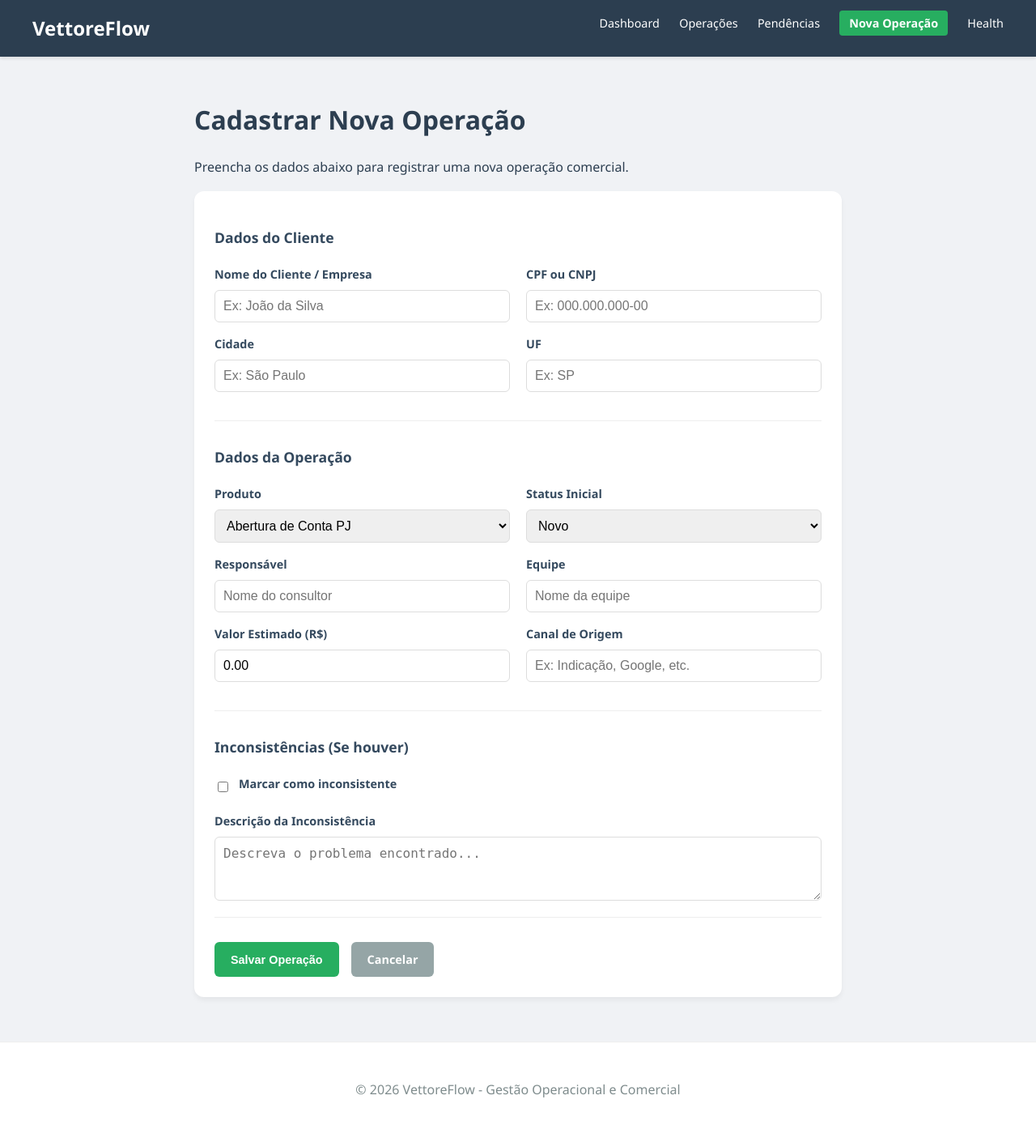
After one commit to lucasferreiralima/API-Flask-1, a Flask app: template app/templates/form_operacao.html in a window 1280 px wide. The commit adds this page. Shown: the whole page at 81% size. Run offline with Flask 3, Linux system fonts and the light colour scheme; the template is opened without the code that fills it, so the values that code supplies are empty.

Commit message:
Inseri uma pagina para incluir operações manualmente

```diff
--- a/app/static/css/style.css
+++ b/app/static/css/style.css
@@ -168,3 +168,107 @@ footer {
     color: #7f8c8d;
     border-top: 1px solid #eee;
 }
+
+/* Form Styles */
+.form-container {
+    max-width: 800px;
+    margin: auto;
+}
+
+.form-section {
+    margin-bottom: 30px;
+    padding-bottom: 20px;
+    border-bottom: 1px solid #eee;
+}
+
+.form-section h3 {
+    font-size: 1.1rem;
+    margin-bottom: 20px;
+    color: var(--secondary);
+}
+
+.form-row {
+    display: flex;
+    gap: 20px;
+    margin-bottom: 15px;
+}
+
+.form-group {
+    flex: 1;
+    display: flex;
+    flex-direction: column;
+}
+
+.form-group label {
+    font-size: 0.9rem;
+    font-weight: bold;
+    margin-bottom: 8px;
+    color: var(--secondary);
+}
+
+.form-group input, .form-group select, .form-group textarea {
+    padding: 10px;
+    border: 1px solid #ddd;
+    border-radius: 6px;
+    font-size: 1rem;
+}
+
+.checkbox-group {
+    flex-direction: row;
+    align-items: center;
+    gap: 10px;
+    margin-bottom: 15px;
+}
+
+.checkbox-group input {
+    width: auto;
+}
+
+/* Buttons */
+.btn {
+    padding: 10px 20px;
+    border-radius: 6px;
+    border: none;
+    cursor: pointer;
+    font-weight: bold;
+    text-decoration: none;
+    display: inline-block;
+    font-size: 0.9rem;
+}
+
+.btn-primary { background: var(--success); color: white; }
+.btn-primary:hover { background: #219150; }
+.btn-secondary { background: #95a5a6; color: white; }
+.btn-secondary:hover { background: #7f8c8d; }
+
+.btn-nav {
+    background: var(--success);
+    color: white !important;
+    padding: 6px 12px;
+    border-radius: 4px;
+    font-weight: bold;
+    text-decoration: none;
+}
+
+.form-actions {
+    display: flex;
+    gap: 15px;
+    margin-top: 20px;
+}
+
+/* Sorting Headers */
+.sortable {
+    cursor: pointer;
+    position: relative;
+    padding-right: 20px !important;
+}
+
+.sortable:after {
+    content: '↕';
+    position: absolute;
+    right: 8px;
+    color: #ccc;
+}
+
+.sort-asc:after { content: '↑'; color: var(--primary); }
+.sort-desc:after { content: '↓'; color: var(--primary); }
--- a/app/static/js/main.js
+++ b/app/static/js/main.js
@@ -1 +1,34 @@
-console.log("Interface carregada com sucesso!");
+document.addEventListener('DOMContentLoaded', function() {
+    console.log("VettoreFlow UI carregada!");
+
+    // Sistema de ordenação de tabelas
+    const getCellValue = (tr, idx) => tr.children[idx].innerText || tr.children[idx].textContent;
+
+    const comparer = (idx, asc) => (a, b) => ((v1, v2) =>
+        v1 !== '' && v2 !== '' && !isNaN(v1) && !isNaN(v2) ? v1 - v2 : v1.toString().localeCompare(v2)
+    )(getCellValue(asc ? a : b, idx), getCellValue(asc ? b : a, idx));
+
+    document.querySelectorAll('th.sortable').forEach(th => th.addEventListener('click', (() => {
+        const table = th.closest('table');
+        const tbody = table.querySelector('tbody');
+
+        // Alternar direção
+        const currentAsc = th.classList.contains('sort-asc');
+
+        // Limpar outras colunas
+        table.querySelectorAll('th').forEach(header => {
+            header.classList.remove('sort-asc', 'sort-desc');
+        });
+
+        // Aplicar nova direção
+        if (currentAsc) {
+            th.classList.add('sort-desc');
+        } else {
+            th.classList.add('sort-asc');
+        }
+
+        Array.from(tbody.querySelectorAll('tr'))
+            .sort(comparer(Array.from(th.parentNode.children).indexOf(th), !currentAsc))
+            .forEach(tr => tbody.appendChild(tr));
+    })));
+});
--- a/app/templates/base.html
+++ b/app/templates/base.html
@@ -14,6 +14,7 @@
                 <a href="{{ url_for('web.index') }}">Dashboard</a>
                 <a href="{{ url_for('web.listar_operacoes') }}">Operações</a>
                 <a href="{{ url_for('web.listar_pendencias') }}">Pendências</a>
+                <a href="{{ url_for('web.nova_operacao') }}" class="btn-nav">Nova Operação</a>
                 <a href="/api/health" target="_blank">Health</a>
             </div>
         </nav>
--- /dev/null
+++ b/app/templates/form_operacao.html
@@ -0,0 +1,105 @@
+{% extends "base.html" %}
+
+{% block title %}Nova Operação - VettoreFlow{% endblock %}
+
+{% block content %}
+    <div class="form-container">
+        <h1>Cadastrar Nova Operação</h1>
+        <p>Preencha os dados abaixo para registrar uma nova operação comercial.</p>
+
+        <div class="card">
+            <form action="{{ url_for('web.nova_operacao') }}" method="POST" class="vettore-form">
+                <div class="form-section">
+                    <h3>Dados do Cliente</h3>
+                    <div class="form-row">
+                        <div class="form-group">
+                            <label for="cliente_nome">Nome do Cliente / Empresa</label>
+                            <input type="text" id="cliente_nome" name="cliente_nome" required placeholder="Ex: João da Silva">
+                        </div>
+                        <div class="form-group">
+                            <label for="cpf_cnpj">CPF ou CNPJ</label>
+                            <input type="text" id="cpf_cnpj" name="cpf_cnpj" required placeholder="Ex: 000.000.000-00">
+                        </div>
+                    </div>
+                    <div class="form-row">
+                        <div class="form-group">
+                            <label for="cidade">Cidade</label>
+                            <input type="text" id="cidade" name="cidade" placeholder="Ex: São Paulo">
+                        </div>
+                        <div class="form-group">
+                            <label for="uf">UF</label>
+                            <input type="text" id="uf" name="uf" maxlength="2" placeholder="Ex: SP">
+                        </div>
+                    </div>
+                </div>
+
+                <div class="form-section">
+                    <h3>Dados da Operação</h3>
+                    <div class="form-row">
+                        <div class="form-group">
+                            <label for="produto">Produto</label>
+                            <select id="produto" name="produto" required>
+                                <option value="Abertura de Conta PJ">Abertura de Conta PJ</option>
+                                <option value="Abertura de Conta PF">Abertura de Conta PF</option>
+                                <option value="Cartão">Cartão</option>
+                                <option value="Getnet">Getnet</option>
+                                <option value="Crédito">Crédito</option>
+                                <option value="Maquininha">Maquininha</option>
+                                <option value="Produto Bancário">Produto Bancário</option>
+                            </select>
+                        </div>
+                        <div class="form-group">
+                            <label for="status">Status Inicial</label>
+                            <select id="status" name="status" required>
+                                <option value="Novo">Novo</option>
+                                <option value="Em análise">Em análise</option>
+                                <option value="Pendente documentação">Pendente documentação</option>
+                                <option value="Aprovado">Aprovado</option>
+                                <option value="Conta aberta">Conta aberta</option>
+                                <option value="Reprovado">Reprovado</option>
+                                <option value="Cancelado">Cancelado</option>
+                            </select>
+                        </div>
+                    </div>
+                    <div class="form-row">
+                        <div class="form-group">
+                            <label for="responsavel">Responsável</label>
+                            <input type="text" id="responsavel" name="responsavel" placeholder="Nome do consultor">
+                        </div>
+                        <div class="form-group">
+                            <label for="equipe">Equipe</label>
+                            <input type="text" id="equipe" name="equipe" placeholder="Nome da equipe">
+                        </div>
+                    </div>
+                    <div class="form-row">
+                        <div class="form-group">
+                            <label for="valor_estimado">Valor Estimado (R$)</label>
+                            <input type="number" id="valor_estimado" name="valor_estimado" step="0.01" value="0.00">
+                        </div>
+                        <div class="form-group">
+                            <label for="canal_origem">Canal de Origem</label>
+                            <input type="text" id="canal_origem" name="canal_origem" placeholder="Ex: Indicação, Google, etc.">
+                        </div>
+                    </div>
+                </div>
+
+                <div class="form-section">
+                    <h3>Inconsistências (Se houver)</h3>
+                    <div class="form-group checkbox-group">
+                        <input type="checkbox" id="possui_inconsistencia" name="possui_inconsistencia">
+                        <label for="possui_inconsistencia">Marcar como inconsistente</label>
+                    </div>
+                    <div class="form-group">
+                        <label for="descricao_inconsistencia">Descrição da Inconsistência</label>
+                        <textarea id="descricao_inconsistencia" name="descricao_inconsistencia" rows="3" placeholder="Descreva o problema encontrado..."></textarea>
+                    </div>
+                </div>
+
+                <div class="form-actions">
+                    <button type="submit" class="btn btn-primary">Salvar Operação</button>
+                    <a href="{{ url_for('web.index') }}" class="btn btn-secondary">Cancelar</a>
+                </div>
+            </form>
+        </div>
+    </div>
+{% endblock %}
```
Also changed, not shown: app/services/operacao_service.py (+21 -0 lines), app/templates/operacoes.html (+7 -7 lines), app/templates/pendencias.html (+5 -5 lines), app/web/routes.py (+8 -1 lines), app/app-dev.db.
